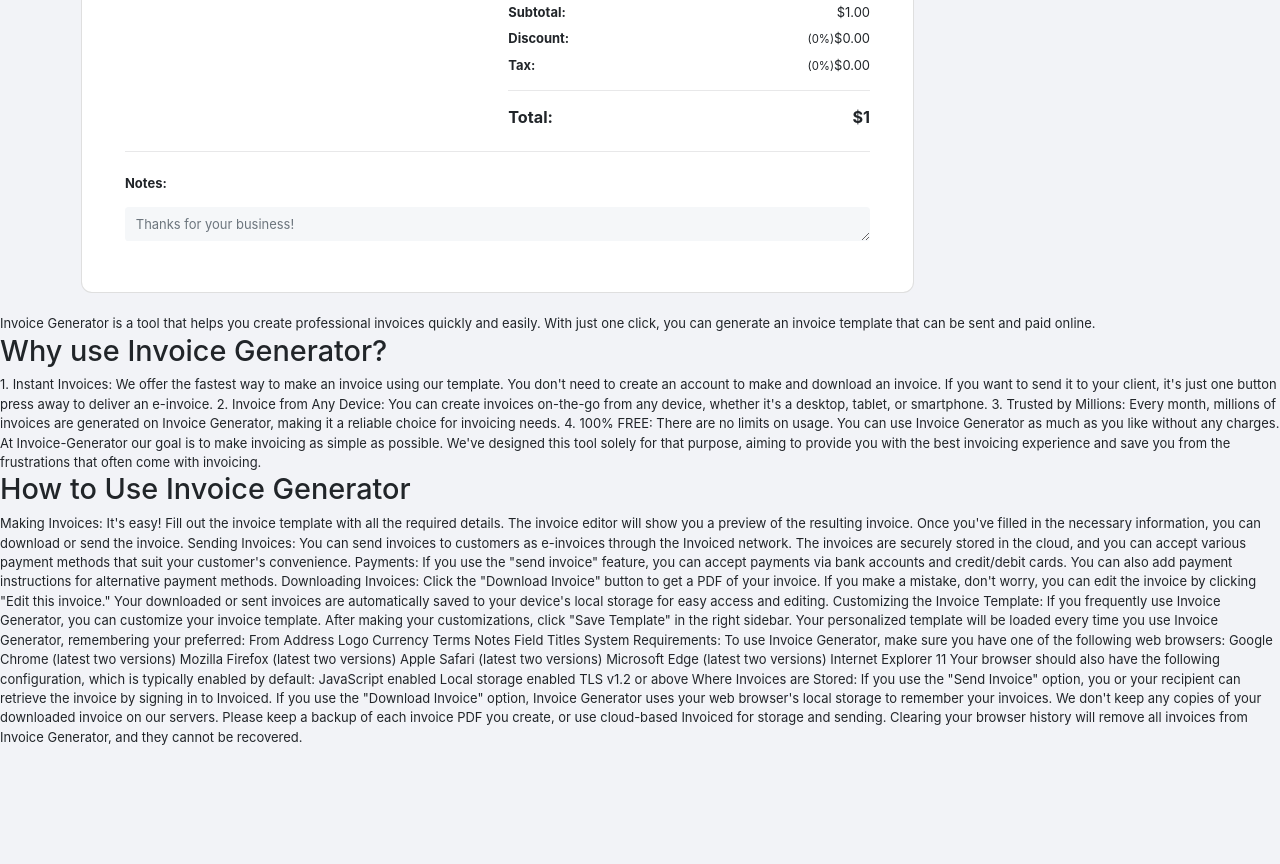
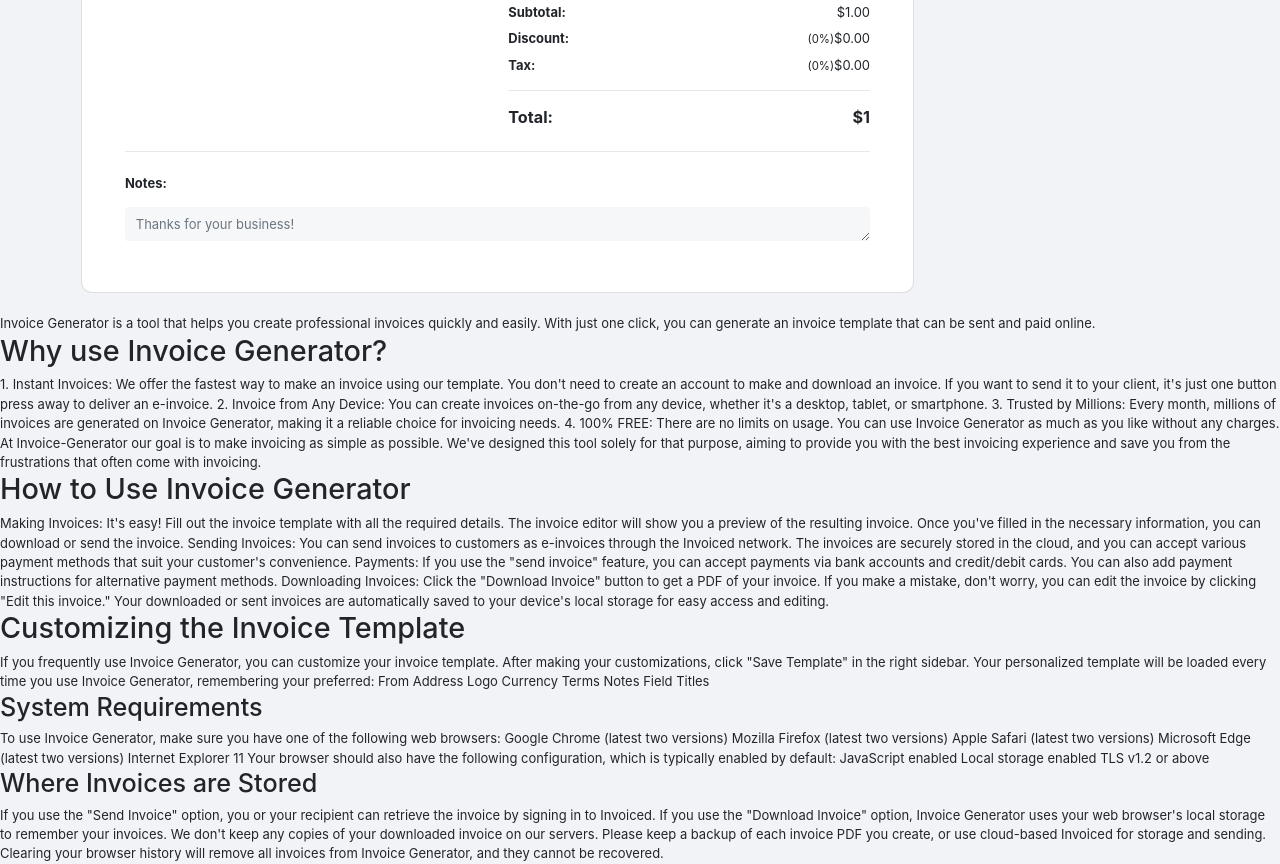
Before and after one commit to ibommahd/finalooo, a plain HTML site: page index.html in a window 1280 px wide. Shown: the part 588-1452 px from the top of the page. Before the commit the page ends 1335 px from the top, so only its background shows below. Drawn offline with Linux system fonts and the light colour scheme.

Commit message:
Update index.html

```diff
--- a/index.html
+++ b/index.html
@@ -32,7 +32,8 @@ Payments: If you use the "send invoice" feature, you can accept payments via ban
 
 Downloading Invoices: Click the "Download Invoice" button to get a PDF of your invoice. If you make a mistake, don't worry, you can edit the invoice by clicking "Edit this invoice." Your downloaded or sent invoices are automatically saved to your device's local storage for easy access and editing.
 
-Customizing the Invoice Template: If you frequently use Invoice Generator, you can customize your invoice template. After making your customizations, click "Save Template" in the right sidebar. Your personalized template will be loaded every time you use Invoice Generator, remembering your preferred:
+<h2>Customizing the Invoice Template</h2>
+If you frequently use Invoice Generator, you can customize your invoice template. After making your customizations, click "Save Template" in the right sidebar. Your personalized template will be loaded every time you use Invoice Generator, remembering your preferred:
 
 From Address
 Logo
@@ -40,7 +41,7 @@ Currency
 Terms
 Notes
 Field Titles
-System Requirements:
+<h3>System Requirements</h3>
 To use Invoice Generator, make sure you have one of the following web browsers:
 
 Google Chrome (latest two versions)
@@ -53,7 +54,7 @@ Your browser should also have the following configuration, which is typically en
 JavaScript enabled
 Local storage enabled
 TLS v1.2 or above
-Where Invoices are Stored:
+<h3>Where Invoices are Stored</h3>
 If you use the "Send Invoice" option, you or your recipient can retrieve the invoice by signing in to Invoiced.
 
 If you use the "Download Invoice" option, Invoice Generator uses your web browser's local storage to remember your invoices. We don't keep any copies of your downloaded invoice on our servers. Please keep a backup of each invoice PDF you create, or use cloud-based Invoiced for storage and sending. Clearing your browser history will remove all invoices from Invoice Generator, and they cannot be recovered.
```
